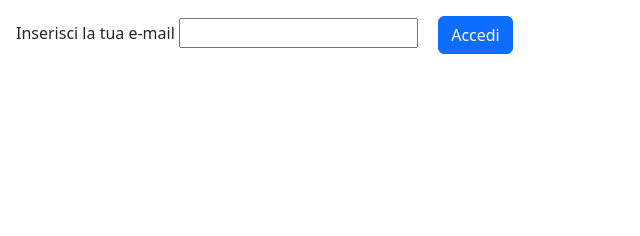
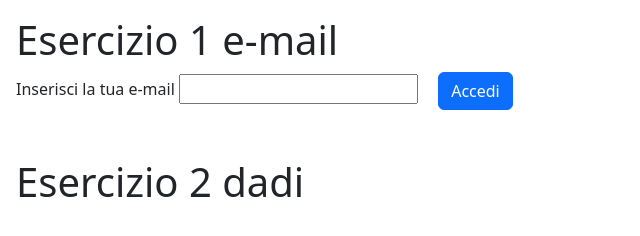
Before and after one commit to TALEX1995/js-mail-dadi, a plain HTML site: page index.html in a window 1280 px wide. Shown: the whole page, without its empty margins (0-640 px from the left). Drawn offline with nearby package versions, Linux system fonts and the light colour scheme.

Commit message:
Added .md 2 exercise

```diff
--- a/index.html
+++ b/index.html
@@ -8,13 +8,23 @@
     <link href="https://cdn.jsdelivr.net/npm/bootstrap@5.2.3/dist/css/bootstrap.min.css" rel="stylesheet" integrity="sha384-rbsA2VBKQhggwzxH7pPCaAqO46MgnOM80zW1RWuH61DGLwZJEdK2Kadq2F9CUG65" crossorigin="anonymous">
 </head>
 <body>
+    <!-- Eservizio 1 -->
     <div class="m-3">
+        <h1>Esercizio 1 e-mail</h1>
         <label for="e-mail">Inserisci la tua e-mail</label>
         <input type="e-mail" id="e-mail">
         <button class="btn btn-primary ms-3" id="access">Accedi</button>
         <h2 id="message-access"></h2>
     </div>
 
+    <!-- Esercizio 2 -->
+    <div class="m-3 mt-5">
+        <h1>Esercizio 2 dadi</h1>
+
+    </div>
+
+
+
 
     <script src="script/script.es1.js"></script>
     <script src="script/script.es2.js"></script>
```
Also changed, not shown: 1 other file.
